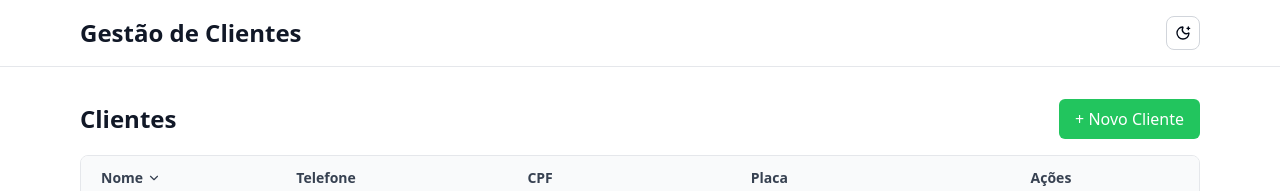
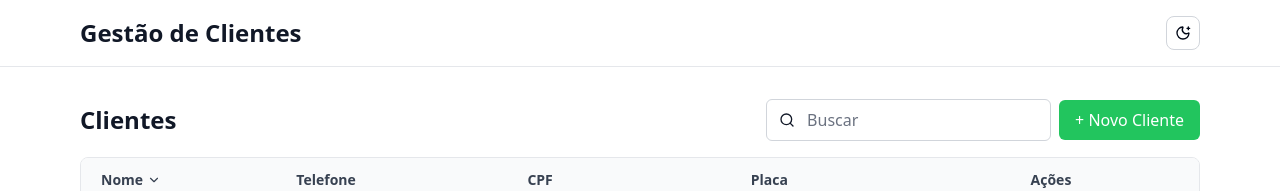
Before and after one commit to rodrigoDeSouzaFernandes/vehicle-client-crud-frontend, a React (Vite) app: page / in a window 1280 px wide. Shown: the top 191 px of the page. Built offline with nearby package versions, Linux system fonts and the light colour scheme.

Commit message:
feature: implemented search input with filter functionality

```diff
--- a/src/features/clients/components/ClientsPage.tsx
+++ b/src/features/clients/components/ClientsPage.tsx
@@ -6,6 +6,7 @@ import { CreateClientModal } from './CreateClientModal';
 import DeleteConfirmModal from './DeleteConfirmModal';
 import type { Client } from '../types';
 import type { CreateClientFormInput } from '../schemas';
+import { SearchIcon } from 'lucide-react';
 
 export function ClientsPage(): JSX.Element {
   const { clients, isLoading, handleCreateClient, handleUpdateClient, handleDeleteClient } =
@@ -16,6 +17,8 @@ export function ClientsPage(): JSX.Element {
   const [clientToDelete, setClientToDelete] = useState<Client | null>(null);
   const [clientToEdit, setClientToEdit] = useState<Client | null>(null);
   const [isDeleteLoading, setIsDeleteLoading] = useState(false);
+
+  const [filter, setFilter] = useState<string>('');
 
   const handleCreateSubmit = useCallback(
     async (data: CreateClientFormInput) => {
@@ -55,8 +58,21 @@ export function ClientsPage(): JSX.Element {
 
   return (
     <div className="space-y-4">
-      <div className="flex justify-between items-center">
+      <div className="flex gap-2 items-center">
         <h1 className="text-2xl font-bold text-gray-900 dark:text-white">Clientes</h1>
+        <label className="flex items-center ml-auto justify-center px-3 py-2 border border-gray-300 dark:border-gray-600 rounded-md bg-white dark:bg-gray-900 text-gray-900 dark:text-white placeholder-gray-500 dark:placeholder-gray-400 focus-within:border-blue-500 focus-within:ring-1 focus-within:ring-blue-500">
+          <SearchIcon size={16} />
+          <input
+            type="text"
+            className="bg-transparent border-none  p-0 pl-1 ml-2 focus:outline-none focus:ring-0"
+            placeholder="Buscar"
+            onChange={(e) => {
+              setFilter(e.target.value);
+            }}
+            value={filter}
+          />
+        </label>
+
         <button
           onClick={() => setIsCreateModalOpen(true)}
           className="px-4 py-2 bg-green-500 hover:bg-green-600 text-white rounded-md transition-colors focus:outline-none focus:ring-2 focus:ring-offset-2 focus:ring-green-500 dark:focus:ring-offset-gray-950 disabled:opacity-50"
@@ -75,6 +91,7 @@ export function ClientsPage(): JSX.Element {
           setIsCreateModalOpen(true);
         }}
         onDelete={(client) => setClientToDelete(client)}
+        filter={filter}
       />
 
       <CreateClientModal
--- a/src/features/clients/components/ClientsTable.tsx
+++ b/src/features/clients/components/ClientsTable.tsx
@@ -1,15 +1,23 @@
 import { memo, useMemo, useState } from 'react';
 import type { Client } from '../types';
 import { ChevronDown, ChevronUp } from 'lucide-react';
+import { filterClients } from '@/shared/utils/filterClients';
 
 interface ClientsTableProps {
   clients: Client[];
   isLoading: boolean;
   onEdit: (client: Client) => void;
   onDelete: (client: Client) => void;
+  filter?: string;
 }
 
-function ClientsTable({ clients, isLoading, onEdit, onDelete }: ClientsTableProps): JSX.Element {
+function ClientsTable({
+  clients,
+  isLoading,
+  filter = '',
+  onEdit,
+  onDelete,
+}: ClientsTableProps): JSX.Element {
   const [sortOrder, setSortOrder] = useState<'asc' | 'desc'>('asc');
 
   const sortedClients = useMemo(() => {
@@ -20,6 +28,10 @@ function ClientsTable({ clients, isLoading, onEdit, onDelete }: ClientsTableProp
     });
     return sorted;
   }, [clients, sortOrder]);
+
+  const filteredClients = useMemo(() => {
+    return filterClients(sortedClients, filter);
+  }, [filter, sortedClients]);
 
   if (isLoading) {
     return (
@@ -71,7 +83,7 @@ function ClientsTable({ clients, isLoading, onEdit, onDelete }: ClientsTableProp
           </tr>
         </thead>
         <tbody>
-          {sortedClients.map((client) => (
+          {filteredClients.map((client) => (
             <tr
               key={client.id}
               className="border-b border-gray-200 dark:border-gray-700 hover:bg-gray-50 dark:hover:bg-gray-900/50 transition-colors"
--- /dev/null
+++ b/src/shared/utils/filterClients.ts
@@ -0,0 +1,17 @@
+import { Client } from '@/features/clients';
+import { unmaskCPF, unmaskPhone, unmaskPlate } from './masks';
+
+const isMatch = (client: Client, filter: string): boolean => {
+  return [
+    client.nome,
+    client.cpf,
+    client.telefone,
+    client.placaCarro,
+    unmaskCPF(client.cpf),
+    unmaskPhone(client.telefone),
+    unmaskPlate(client.placaCarro),
+  ].some((value) => value.toLowerCase().includes(filter.toLowerCase()));
+};
+
+export const filterClients = (clients: Client[], filter: string): Client[] =>
+  clients.filter((client) => isMatch(client, filter));
```
